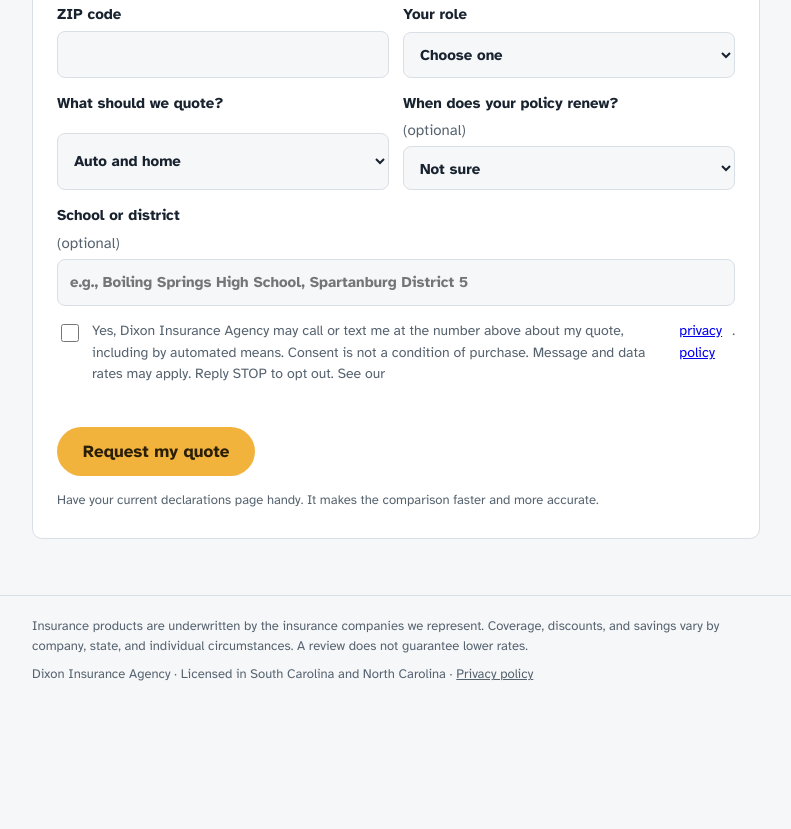
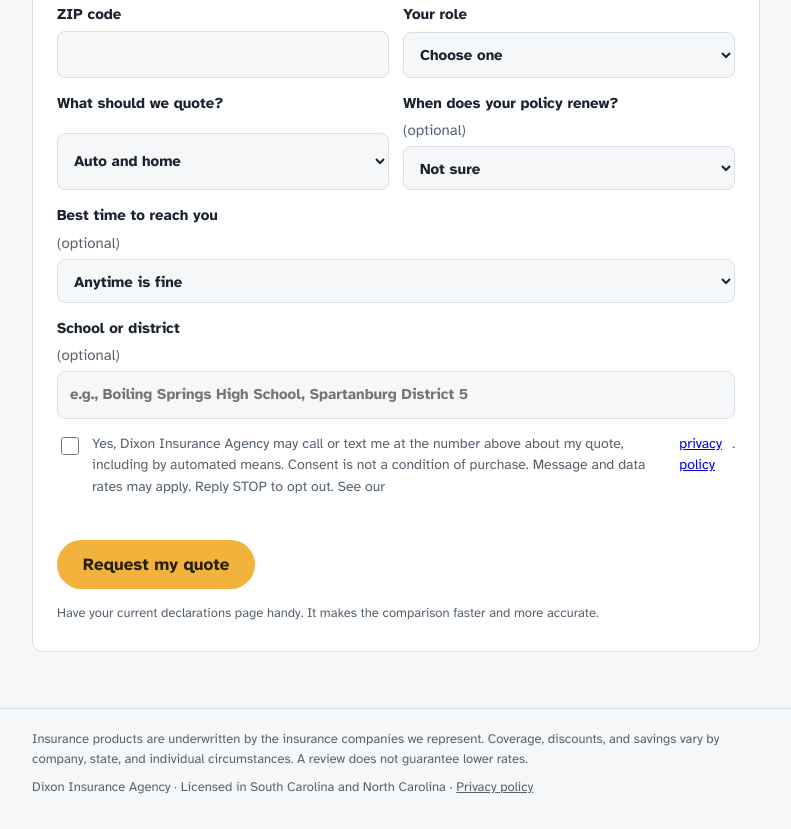
Before and after one commit to twofishmedia/grade-my-insurance, a plain HTML site: page teachers/index.html in a window 1280 px wide. Shown: the part 1594-2423 px from the top of the page, without its empty margins (244-1035 px from the left). Before the commit the page ends 2311 px from the top, so only its background shows below. Drawn offline with nearby package versions, Linux system fonts and the light colour scheme.

Commit message:
Add optional best-time-to-reach field to both quote forms
Co-Authored-By: Claude Opus 5.5 <noreply@anthropic.com>
Claude-Session: https://claude.ai/code/session_01RzCxYx3WDQ2i8kscjMvRkm

```diff
--- a/teachers/index.html
+++ b/teachers/index.html
@@ -94,6 +94,16 @@
             <option>Within 30 days</option><option>1 to 3 months</option><option>3 to 6 months</option><option>More than 6 months</option>
           </select></label>
       </div>
+      <label for="besttime">Best time to reach you <span>(optional)</span>
+        <select id="besttime" name="best_time">
+          <option value="">Anytime is fine</option>
+          <option>Before school</option>
+          <option>Planning period or lunch</option>
+          <option>After school (3:30 to 5 PM)</option>
+          <option>Evening (after 5 PM)</option>
+          <option>Weekend</option>
+          <option>Text me first</option>
+        </select></label>
       <label for="school">School or district <span>(optional)</span><input type="text" id="school" name="school" placeholder="e.g., Boiling Springs High School, Spartanburg District 5"></label>
       <label class="consent" for="consent"><input type="checkbox" id="consent" name="call_text_consent" value="Yes">
         Yes, Dixon Insurance Agency may call or text me at the number above about my quote, including by automated means. Consent is not a condition of purchase. Message and data rates may apply. Reply STOP to opt out. See our <a href="/privacy/">privacy policy</a>.</label>
```
Also changed, not shown: index.html (+9 -0 lines).
